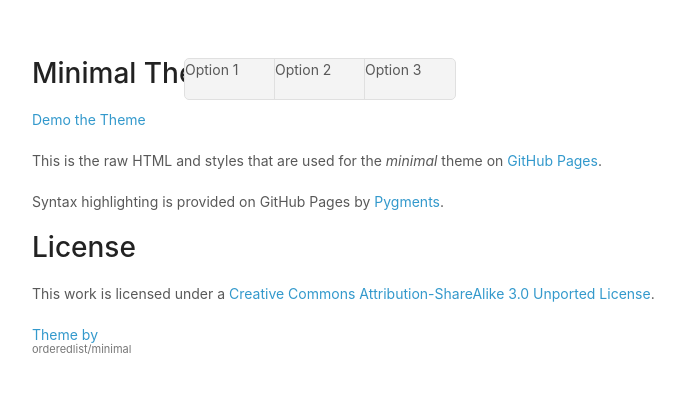
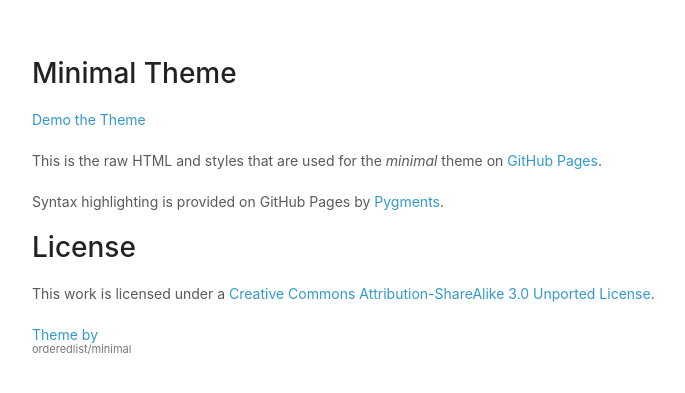
Before and after one commit to numbertheory/red-flags, a Jekyll site: the page built from README.md, in a window 1280 px wide. Shown: the top 393 px of the page, without its empty margins (26-711 px from the left). Built offline with Jekyll 4.4.1, drawn with Linux system fonts in a browser that asks for light colours; our own code applies the rules of GitHub Pages for plain Markdown files.

Commit message:
Revisit navigation at some point

```diff
--- a/_layouts/default.html
+++ b/_layouts/default.html
@@ -13,15 +13,6 @@
    <![endif]-->
  </head>
 <body>
-  <div class="wrapper">
-  <header>
-    <ul>
-      <li>Option 1</li>
-      <li>Option 2</li>
-      <li>Option 3</li>
-    </ul>
-  </header>
-</div>
 {{ content }}
 <script src="javascripts/scale.fix.js"></script>
 <div class="theme-credits">
```
